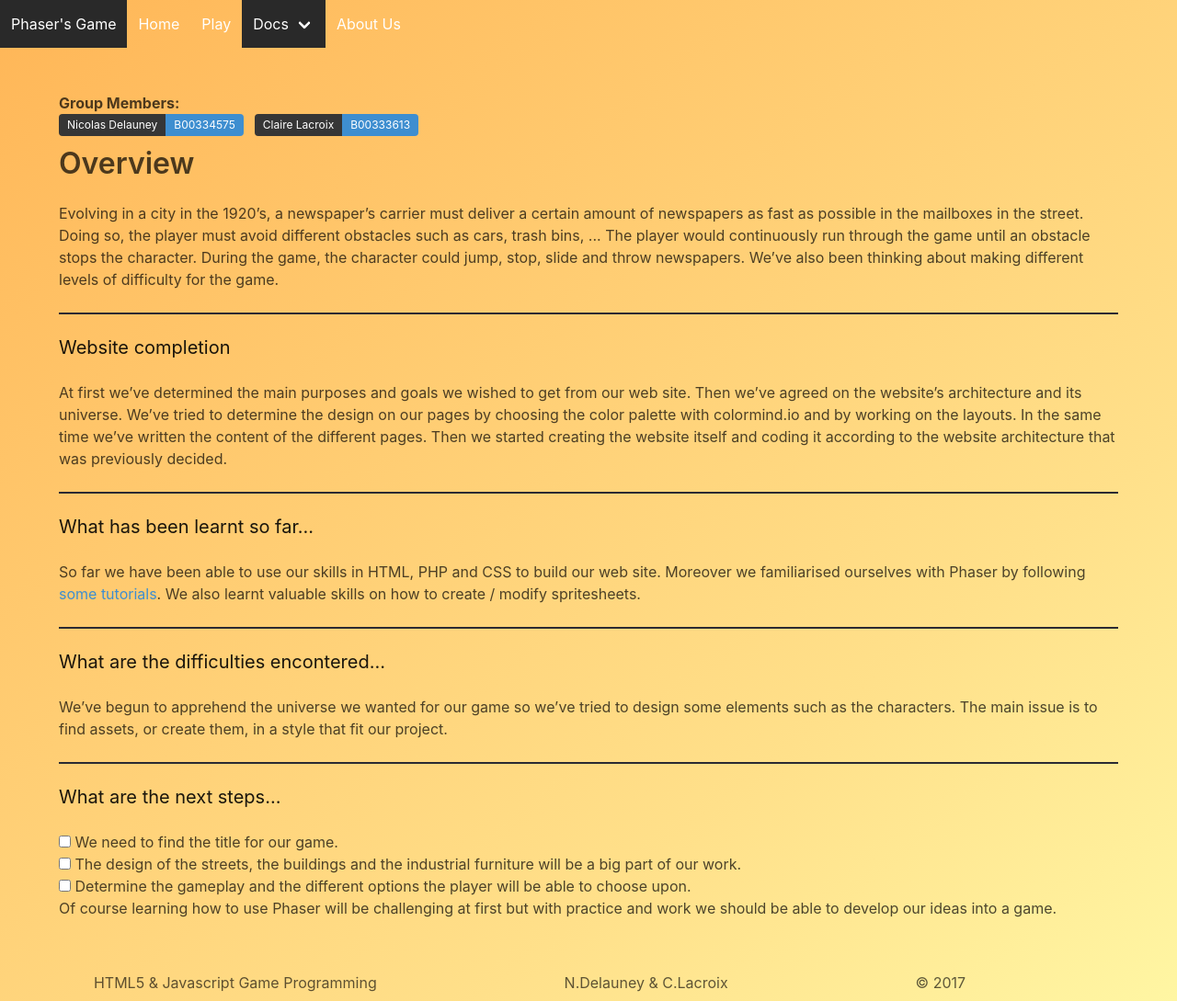
After one commit to Delni/GameProgramming, a PHP site: page /Docs/overview.php in a window 1280 px wide. The commit adds this page. Shown: the whole page at 92% size. Run offline with PHP 8.4, Linux system fonts and the light colour scheme; some libraries are stand-ins or nearby versions.

Commit message:
:newspaper: Add overview

```diff
--- /dev/null
+++ b/Docs/overview.php
@@ -0,0 +1,97 @@
+<!DOCTYPE html>
+<html>
+
+<head>
+  <?php include '../PHP/head.php' ?>
+  <!--  My CSS -->
+  <link rel="stylesheet" href="../assets/master.css">
+</head>
+
+<body>
+  <section class="hero is-bold is-warning is-fullheight">
+    <div class="hero-head">
+      <?php include '../PHP/menu.php' ?>
+    </div>
+    <div class="hero-body">
+      <div class="container">
+        <strong>Group Members:</strong>
+        <div class="field is-grouped is-grouped-multiline">
+          <div class="control">
+            <div class="tags has-addons">
+              <span class="tag is-dark">Nicolas Delauney</span>
+              <span class="tag is-info">B00334575</span>
+            </div>
+          </div>
+
+          <div class="control">
+            <div class="tags has-addons">
+              <span class="tag is-dark">Claire Lacroix</span>
+              <span class="tag is-info">B00333613</span>
+            </div>
+          </div>
+        </div>
+        <p class="title">Overview</p>
+        <p>
+          Evolving in a city in the 1920’s, a newspaper’s carrier must deliver a certain amount of newspapers
+          as fast as possible in the mailboxes in the street. Doing so, the player must avoid different obstacles
+          such as cars, trash bins, ... The player would continuously run through the game until an obstacle stops
+          the character.
+          During the game, the character could jump, stop, slide and throw newspapers.
+          We’ve also been thinking about making different levels of difficulty for the game.
+         </p>
+         <hr>
+         <p class="subtitle">Website completion</p>
+         <p>
+           At first we’ve determined the main purposes and goals we wished to get from our web site. Then we’ve
+            agreed on the website’s architecture and its universe. We’ve tried to determine the design on our
+            pages by choosing the color palette with colormind.io and by working on the layouts. In the same time
+            we’ve written the content of the different pages. Then we started creating the website itself and
+            coding it according to the website architecture that was previously decided.
+          </p>
+          <hr>
+          <p class="subtitle">What has been learnt so far...</p>
+          <p>
+            So far we have been able to use our skills in HTML, PHP and CSS to build our web site. Moreover we
+            familiarised ourselves with Phaser by following
+            <a class="has-text-info" href="http://phaser.io/tutorials/making-your-first-phaser-game">some tutorials</a>.
+            We also learnt valuable skills on how to create / modify spritesheets.
+          </p>
+          <hr>
+          <p class="subtitle">What are the difficulties encontered...</p>
+          <p>
+            We’ve begun to apprehend the universe we wanted for our game so we’ve tried to design some elements
+            such as the characters. The main issue is to find assets, or create them, in a style that fit our project.
+          </p>
+          <hr>
+          <p class="subtitle">What are the next steps...</p>
+          <ul>
+            <li><input type="checkbox" class="checkbox"> We need to find the title for our game.</li>
+            <li><input type="checkbox" class="checkbox"> The design of the streets, the buildings and the industrial furniture will be a big part of our work. </li>
+            <li><input type="checkbox" class="checkbox"> Determine the gameplay and the different options the player will be able to choose upon.</li>
+          </ul>
+          <p>
+             Of course learning how to use Phaser will be challenging at first but with practice and work we
+             should be able to develop our ideas into a game.
+          </p>
+      </div>
+    </div>
+    <div class="hero-foot">
+      <nav class="tabs is-boxed is-fullwidth">
+        <div class="container is-marginless">
+          <ul>
+            <li class=""><a>HTML5 &amp; Javascript Game Programming</a></li>
+            <li><a>N.Delauney &amp; C.Lacroix</a></li>
+            <li><a>&copy; 2017</a></li>
+          </ul>
+        </div>
+      </nav>
+    </div>
+  </section>
+
+  <?php include '../PHP/scripts.php' ?>
+  <script type="text/javascript">
+    $('#docs').addClass('is-active');
+  </script>
+</body>
+
+</html>
--- a/assets/master.css
+++ b/assets/master.css
@@ -14,3 +14,7 @@
   margin-left: 0.75em;
   margin-right: 0.75em;
 }
+
+hr {
+  background-color: rgb(42, 42, 50);
+}
```
